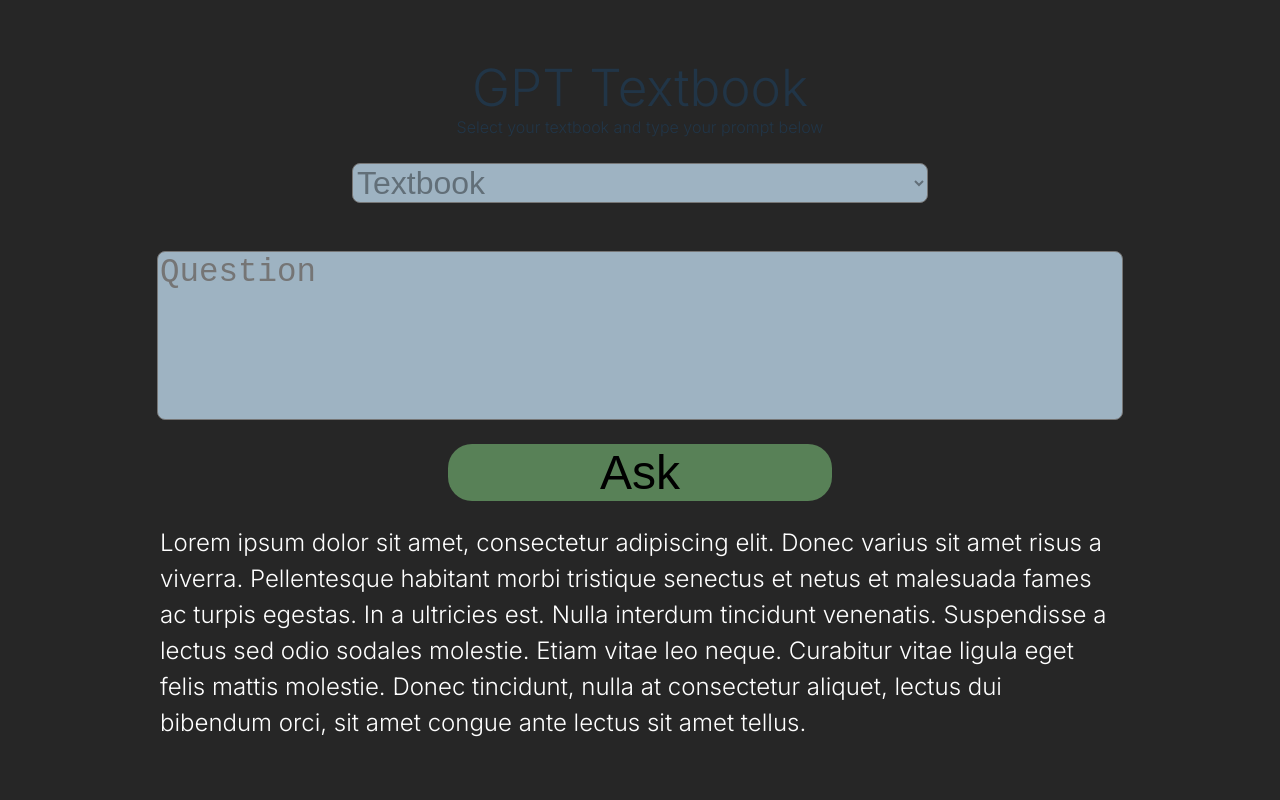
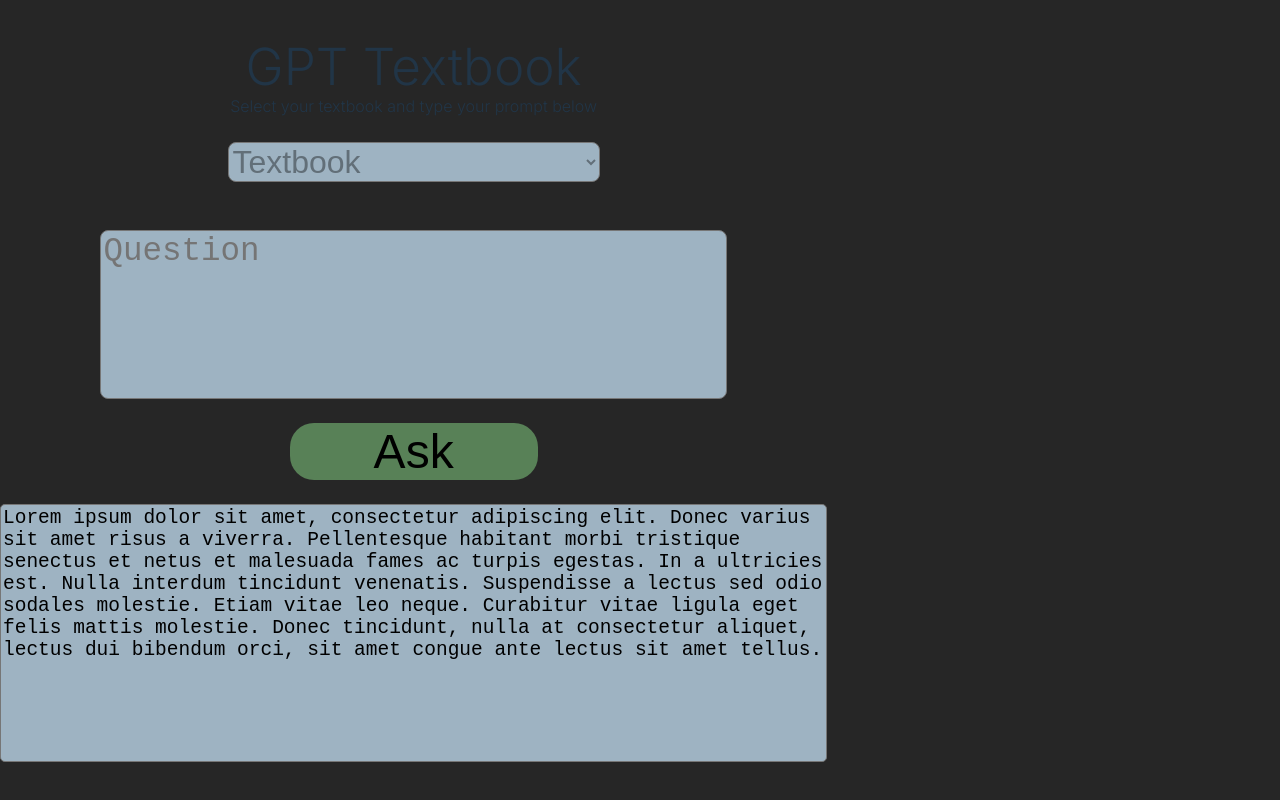
Before and after one commit to DEboy2007/GPTTextbook, a React (Vite) app in the folder gpt-textbook/: page / in a window 1280 px wide. Built offline with nearby package versions, Linux system fonts and the light colour scheme.

Commit message:
State implemented but LOTS of styling problems :(

```diff
--- a/gpt-textbook/index.html
+++ b/gpt-textbook/index.html
@@ -3,12 +3,9 @@
 
 <head>
   <meta charset="UTF-8" />
-  <link rel="icon" type="image/svg+xml" href="/vite.svg" />
+  <link rel="icon" type="image/svg+xml" href="/Logo.svg" />
   <meta name="viewport" content="width=device-width, initial-scale=1.0" />
-  <title>Vite + React</title>
-  <style>
-    @import url('https://fonts.googleapis.com/css2?family=Inter:wght@300&display=swap');
-  </style>
+  <title>GPTTextbook</title>
 </head>
 
 <body>
--- a/gpt-textbook/src/App.jsx
+++ b/gpt-textbook/src/App.jsx
@@ -1,6 +1,4 @@
 import { useState } from 'react'
-import reactLogo from './assets/react.svg'
-import viteLogo from '/vite.svg'
 import './App.css'
 import Service from "./pages/Service"
 
--- a/gpt-textbook/src/index.css
+++ b/gpt-textbook/src/index.css
@@ -1,3 +1,5 @@
+@import url('https://fonts.googleapis.com/css2?family=Inter:wght@300&display=swap');
+
 :root {
   font-family: Inter, system-ui, Avenir, Helvetica, Arial, sans-serif;
   line-height: 1.5;
--- a/gpt-textbook/src/pages/Service.jsx
+++ b/gpt-textbook/src/pages/Service.jsx
@@ -1,9 +1,20 @@
 import React from 'react';
 import '../styles/Service.css';
+import { useState } from 'react';
 
 const Service = () => {
     // Replace with state later to give actual answer
-    let answer = "Lorem ipsum dolor sit amet, consectetur adipiscing elit. Donec varius sit amet risus a viverra. Pellentesque habitant morbi tristique senectus et netus et malesuada fames ac turpis egestas. In a ultricies est. Nulla interdum tincidunt venenatis. Suspendisse a lectus sed odio sodales molestie. Etiam vitae leo neque. Curabitur vitae ligula eget felis mattis molestie. Donec tincidunt, nulla at consectetur aliquet, lectus dui bibendum orci, sit amet congue ante lectus sit amet tellus."
+    const [answer, setAnswer] = useState("Lorem ipsum dolor sit amet, consectetur adipiscing elit. Donec varius sit amet risus a viverra. Pellentesque habitant morbi tristique senectus et netus et malesuada fames ac turpis egestas. In a ultricies est. Nulla interdum tincidunt venenatis. Suspendisse a lectus sed odio sodales molestie. Etiam vitae leo neque. Curabitur vitae ligula eget felis mattis molestie. Donec tincidunt, nulla at consectetur aliquet, lectus dui bibendum orci, sit amet congue ante lectus sit amet tellus.");
+
+    const handleSubmit = (event) => {
+        event.preventDefault();
+        const textbook = event.target.elements.textbook.value;
+        setAnswer(textbook);
+        console.log(textbook);
+    }
+
+    const formRef = React.createRef();
+
     return (
         <div classname="container">
             <div>
@@ -12,7 +23,7 @@ const Service = () => {
             </div>
             <br />
             <div className="question">
-                <form>
+                <form ref={formRef} onSubmit={handleSubmit}>
                     <select name="textbook" id="textbook">
                         <option value="select">Textbook</option>
                         <option value="euro">AP European History</option>
@@ -25,8 +36,8 @@ const Service = () => {
                 </form>
             </div>
             <br />
-            <div className="answer">
-                <p>{answer}</p>
+            <div>
+                <textarea value={answer} readOnly={true} className='answer' />
             </div>
         </div>
     )
--- a/gpt-textbook/src/styles/Service.css
+++ b/gpt-textbook/src/styles/Service.css
@@ -2,6 +2,7 @@ body {
     background-color: #262626;
     font-family: 'Inter', sans-serif;
 }
+
 
 h1 {
     margin: auto;
@@ -51,15 +52,14 @@ textarea {
     font-size: 3em;
     color:black;
     border:none;
-
 }
 
 .answer {
-    width: 75%;
-    height: 80%;
+    width:821.25px;
+    height:252px;
     margin: auto;
     display: flex;
     justify-content: center;
     font-size: 1.5em;
-    color:white;
+    color:black;
 }
```
Also changed, not shown: gpt-textbook/Logo.svg (added).
